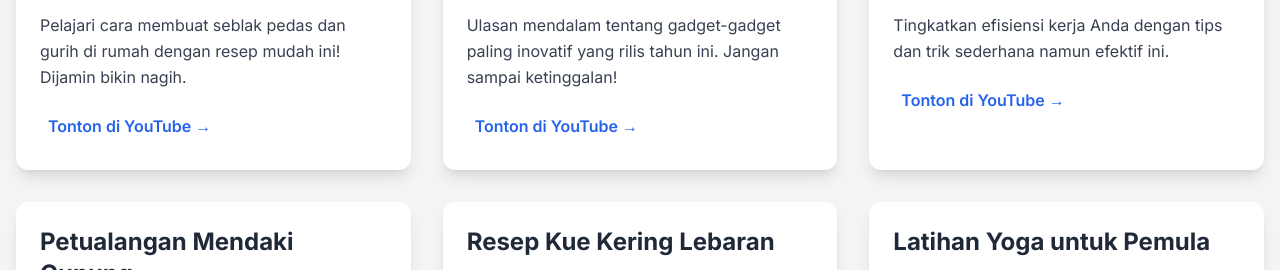
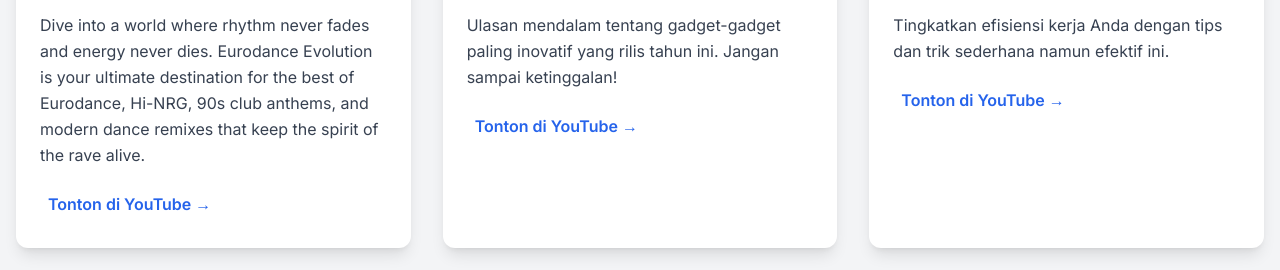
Before and after one commit to x-qmo/x-qmo.github.io, a Jekyll site: the page built from _landing_pages/eurodance.md, in a window 1280 px wide, cut to the strip 475-745 px from the top of the page. Built offline with Jekyll 4.4.1, drawn with Linux system fonts in a browser that asks for light colours; nearby versions of some CDN libraries.

Commit message:
Update kosongyt.html

```diff
--- a/_layouts/kosongyt.html
+++ b/_layouts/kosongyt.html
@@ -76,7 +76,7 @@
                         </iframe>
                     </div>
                     <p class="text-gray-700 leading-relaxed">
-                        Pelajari cara membuat seblak pedas dan gurih di rumah dengan resep mudah ini! Dijamin bikin nagih.
+                        Dive into a world where rhythm never fades and energy never dies. Eurodance Evolution is your ultimate destination for the best of Eurodance, Hi-NRG, 90s club anthems, and modern dance remixes that keep the spirit of the rave alive.
                     </p>
                     <a href="https://www.youtube.com/watch?v=nIdP7QYM_gs" target="_blank" class="inline-block mt-4 text-blue-600 hover:text-blue-800 font-semibold rounded-lg p-2">
                         Tonton di YouTube &rarr;
```
